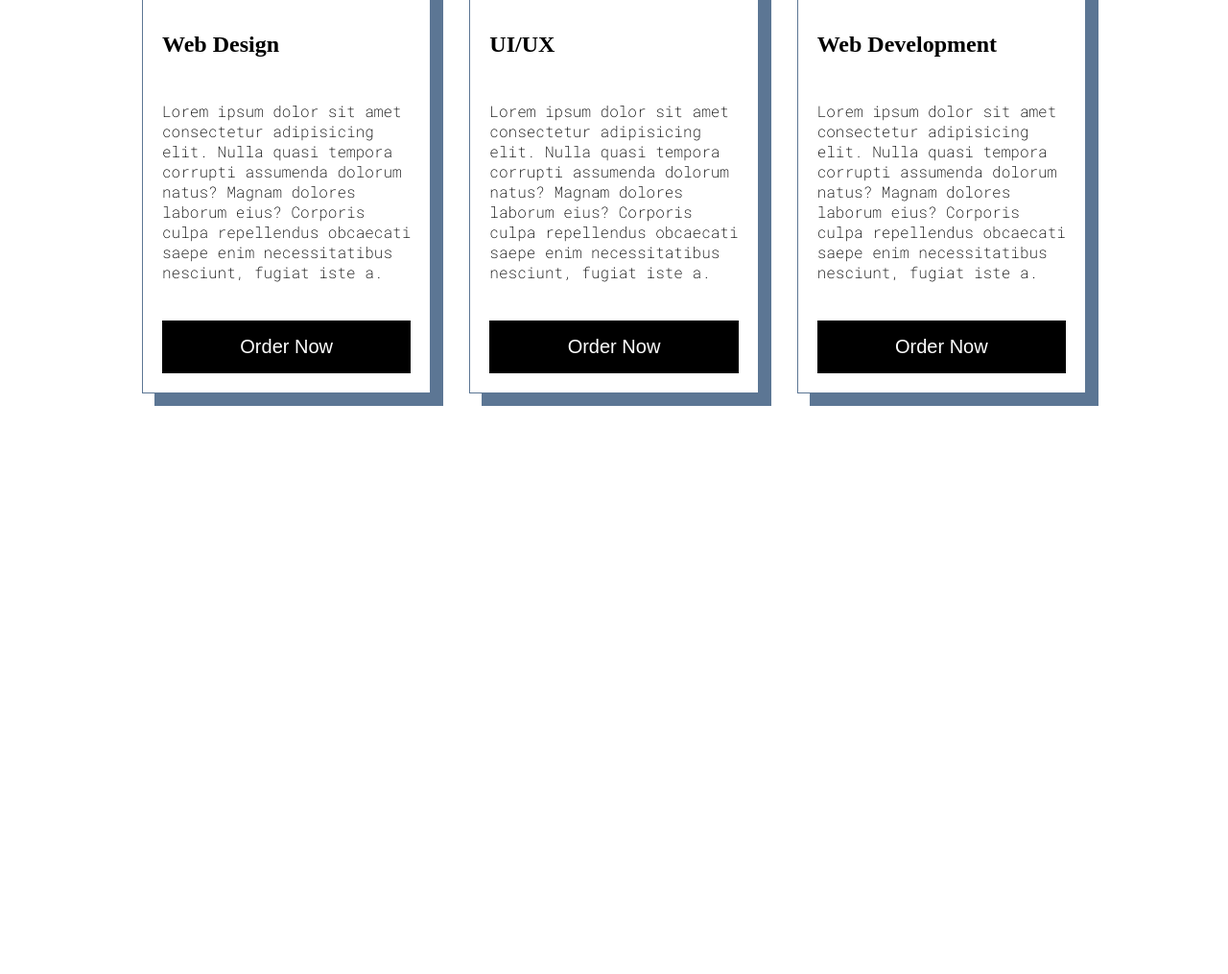
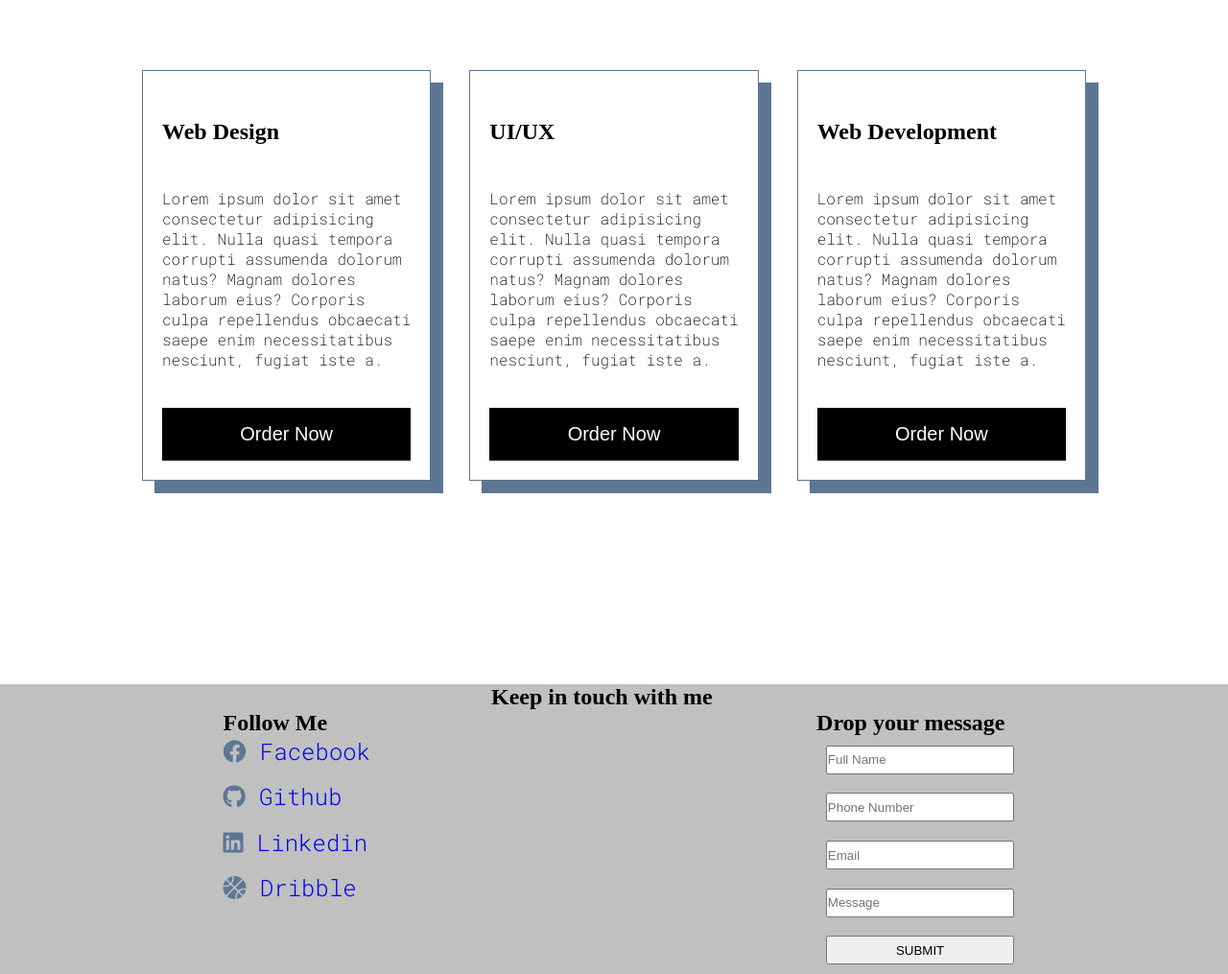
Before and after one commit to sixdgt/web_portfolio, a plain HTML site: page index.html in a window 1280 px wide. Shown: the part 866-1881 px from the top of the page at 96% size. Before the commit the page ends 1424 px from the top, so only its background shows below. Drawn offline with Linux system fonts and the light colour scheme.

Commit message:
keep in touch

```diff
--- a/css/index.css
+++ b/css/index.css
@@ -7,7 +7,7 @@
 }
 
 header {
-    background-image: url('../images/bg.png');
+    background-image: linear-gradient(0deg, rgb(184, 184, 184, 0.5), #5c7694), url('../images/bg.png');
     height: 700px;
 }
 
@@ -118,6 +118,7 @@ nav a:hover {
 .text h3, p {
     font-weight: 200;
     font-family: 'Roboto Mono';
+    color: rgb(0, 0, 0);
 }
 
 .btn-git {
@@ -158,3 +159,51 @@ nav a:hover {
     font-weight: 800;
     font-size: 5rem;
 }
+
+/*  keep in touch */
+.section-title {
+    align-items: center;
+    padding-left: 40%;
+    margin-top: 5%;
+}
+
+#keep-in-touch {
+    background-color: rgb(192, 192, 192);
+}
+
+.keep-in-touch {
+    display: flex;
+    flex-direction: row;
+    justify-content: space-around;
+}
+
+.keep-in-touch ul {
+    list-style: none; /* removes dot from list */
+}
+
+.keep-in-touch ul li {
+    margin-bottom: 10%;
+    font-family: 'Roboto Mono';
+    font-size: 1.5rem;
+    font-weight: 300;
+}
+
+i {
+    color: rgb(92, 118, 148);
+}
+
+.keep-in-touch ul a {
+    text-decoration: none; /* removes underline from link */
+}
+
+.contact form {
+    display: flex;
+    flex-direction: column;
+    justify-content: space-between;
+}
+
+input {
+    width: 100%;
+    margin: 5%;
+    height: 30px;
+}
--- a/index.html
+++ b/index.html
@@ -3,6 +3,10 @@
     <head>
         <title>My Portfolio</title>
         <link rel="stylesheet" href="css/index.css">
+
+        <!-- cdn link -->
+        <!-- fontawesome -->
+        <link rel="stylesheet" href="https://cdnjs.cloudflare.com/ajax/libs/font-awesome/6.2.1/css/all.min.css" integrity="sha512-MV7K8+y+gLIBoVD59lQIYicR65iaqukzvf/nwasF0nqhPay5w/9lJmVM2hMDcnK1OnMGCdVK+iQrJ7lzPJQd1w==" crossorigin="anonymous" referrerpolicy="no-referrer" />
     </head>
     <body>
         <!-- navigation bar -->
@@ -34,7 +38,11 @@
         </header>
 
         <!-- Fields -->
-        <section class="fields">
+        <section>
+            <div class="section-title">
+                <h1>What I Do?</h1>
+            </div>
+            <div class="fields">
                 <div class="web-design">
                     <h1>Web Design</h1>
                     <p>Lorem ipsum dolor sit amet consectetur adipisicing elit. Nulla quasi
@@ -59,6 +67,33 @@
                         fugiat iste a.</p>
                     <button class="order">Order Now</button>
                 </div>
+            </div>
+        </section>
+        <section id="keep-in-touch">
+            <div class="section-title">
+                <h1>Keep in touch with me</h1>
+            </div>
+            <div class="keep-in-touch">
+                <div class="social">
+                    <h1>Follow Me</h1>
+                    <ul>
+                        <li><a href="#"><i class="fa-brands fa-facebook"></i> Facebook</a></li>
+                        <li><a href="#"><i class="fa-brands fa-github"></i> Github</a></li>
+                        <li><a href="#"><i class="fa-brands fa-linkedin"></i> Linkedin</a></li>
+                        <li><a href="#"><i class="fa-solid fa-basketball"></i> Dribble</a></li>
+                    </ul>
+                </div>
+                <div class="contact">
+                    <h1>Drop your message</h1>
+                    <form>
+                        <input type="text" name="full_name" placeholder="Full Name">
+                        <input type="text" name="phone" placeholder="Phone Number">
+                        <input type="email" name="phone" placeholder="Email">
+                        <input type="text" name="message" placeholder="Message">
+                        <input type="submit" value="SUBMIT">
+                    </form>
+                </div>
+            </div>
         </section>
     </body>
 </html>
```
Lines whose indentation alone changed are shown as unchanged.
